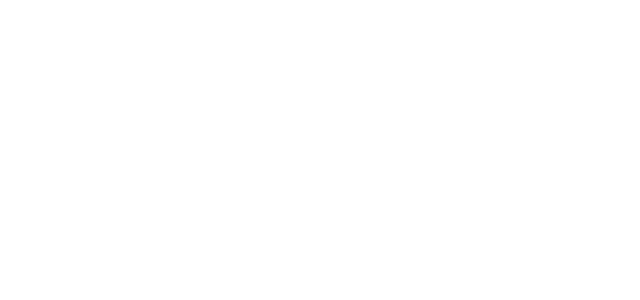
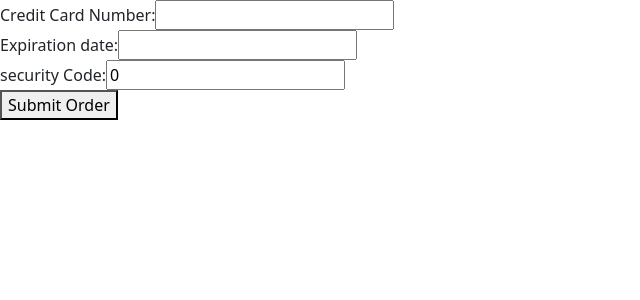
Before and after one commit to 240205-JavaAngularAWS/shoe-front, an Angular app in the folder payMore/: page /checkout in a window 1280 px wide. Before the commit this address led to /. Shown: the top 300 px of the page, without its empty margins (0-640 px from the left). Built offline with nearby package versions, Linux system fonts and the light colour scheme; no server answers.

Commit message:
updating my branch

```diff
--- a/payMore/src/app/app-routing.module.ts
+++ b/payMore/src/app/app-routing.module.ts
@@ -11,6 +11,7 @@ import { SellerCategoriesComponent } from './components/seller-categories/seller
 import { SellerPortalComponent } from './components/seller-portal/seller-portal.component';
 import { ViewProductsComponent } from './components/view-products/view-products.component';
 import { ProductPageComponent } from './components/product-page/product-page.component';
+import { CheckoutComponent } from './components/checkout-form/checkout-form.component';
 
 const routes: Routes = [
   { path: 'loginUser', component: UserLoginComponent },
@@ -23,6 +24,8 @@ const routes: Routes = [
   { path: '', pathMatch: 'full', redirectTo: 'userPortal' },
   { path: 'sellerPortal', component: SellerCategoriesComponent },
   { path: 'sellerPortals', component: SellerPortalComponent },
+  { path: 'checkout', component: CheckoutComponent }
+
 ];
 
 @NgModule({
--- a/payMore/src/app/app.module.ts
+++ b/payMore/src/app/app.module.ts
@@ -23,7 +23,7 @@ import { SellerProductComponent } from './components/seller-product/seller-produ
 import { SellerCategoriesComponent } from './components/seller-categories/seller-categories.component';
 import { SellerIconComponent } from './components/seller-icon/seller-icon.component';
 import { ProductPageComponent } from './components/product-page/product-page.component';
-import { CheckoutFormComponent } from './components/checkout-form/checkout-form.component';
+import { CheckoutComponent } from './components/checkout-form/checkout-form.component';
 import { HttpClientModule } from '@angular/common/http';
 import { CheckoutService } from './services/checkout.service';
 
@@ -51,7 +51,8 @@ import { CheckoutService } from './services/checkout.service';
     SellerIconComponent,
     ProductPageComponent,
     WriteReviewComponent,
-    CheckoutFormComponent
+    CheckoutComponent
+
 
   ],
   imports: [
--- a/payMore/src/app/components/checkout-form/checkout-form.component.css
+++ b/payMore/src/app/components/checkout-form/checkout-form.component.css
@@ -0,0 +1,8 @@
+#checkoutForms{
+    display: flex;
+    flex-direction: column;
+    align-items: center;
+    justify-content: center;
+    margin-top: 10vh;
+    font-family: Arial, sans-serif;
+}
--- a/payMore/src/app/components/checkout-form/checkout-form.component.html
+++ b/payMore/src/app/components/checkout-form/checkout-form.component.html
@@ -1,50 +1,34 @@
-<div class="checkout-form">
-    <h2>Checkout</h2>
 
-    <!-- Placed Orders -->
-    <div class="placed-orders">
-      <h3>Placed Orders</h3>
-      <ul>
-        <li *ngFor="let order of placedOrders">{{ order }}</li>
-      </ul>
-    </div>
+<div id=" checkoutForms">
 
-    <!-- Billing Information Form -->
-    <div class="billing-info">
-      <h3>Billing Information</h3>
-      <form (ngSubmit)="submitCheckout()">
+    <form (ngSubmit)="submitCheckoutForm()">
+        <!-- Credit Card Information -->
         <div>
-          <label for="fullName">Full Name:</label>
-          <input type="text" id="fullName" [(ngModel)]="billingInfo.fullName" name="fullName" required>
+          <label for="creditCardNumber">Credit Card Number:</label>
+          <input type="text" id="creditCardNumber" name="creditCardNumber" [(ngModel)]="creditCardNumber" required>
         </div>
         <div>
-          <label for="email">Email:</label>
-          <input type="email" id="email" [(ngModel)]="billingInfo.email" name="email" required>
-        </div>
-        <!-- Add more form fields for billing information as needed -->
-
-        <button type="submit">Submit Billing Information</button>
-      </form>
-    </div>
-
-    <!-- Credit Card Information Form -->
-    <div class="credit-card-info">
-      <h3>Credit Card Information</h3>
-      <form (ngSubmit)="submitCheckout()">
-        <div>
-          <label for="cardNumber">Credit Card Number:</label>
-          <input type="text" id="cardNumber" [(ngModel)]="creditCardInfo.cardNumber" name="cardNumber" required>
+            <label for="expirationDate">Expiration date:</label>
+            <input type="text" id="expirationDate" name="expirationDate" [(ngModel)]="expirationDate" required>
         </div>
         <div>
-          <label for="expiryDate">Expiry Date:</label>
-          <input type="text" id="expiryDate" [(ngModel)]="creditCardInfo.expiryDate" name="expiryDate" required>
+            <label for="securityCode">security Code:</label>
+            <input type="number" id="securityCode" name="securityCode" [(ngModel)]="securityCode" required>
         </div>
-        <!-- Add more form fields for credit card information as needed -->
 
-        <button type="submit">Submit Credit Card Information</button>
+
+
+        <!-- Order Information -->
+
+        <div *ngIf="orderDetails">
+            <h2>Order Details</h2>
+            <p>Order ID: {{ orderDetails.id }}</p>
+            <p>Total Amount: {{ orderDetails.totalAmount }}</p>
+            <!-- Display other order details as needed -->
+          </div>
+
+        <!-- Submit Button -->
+        <button type="submit">Submit Order</button>
       </form>
-    </div>
 
-    <!-- Submit Button -->
-    <button (click)="submitCheckout()">Submit Checkout</button>
-  </div>
+</div>
--- a/payMore/src/app/components/checkout-form/checkout-form.component.ts
+++ b/payMore/src/app/components/checkout-form/checkout-form.component.ts
@@ -1,35 +1,52 @@
-import { Component } from '@angular/core';
+// checkout.component.ts
+import { Component, OnInit } from '@angular/core';
 import { CheckoutService } from '../../services/checkout.service';
 
 @Component({
-  selector: 'app-checkout-form',
+  selector: 'app-checkout',
   templateUrl: './checkout-form.component.html',
-  styleUrl: './checkout-form.component.css'
+  styleUrls: ['./checkout-form.component.css']
 })
-export class CheckoutFormComponent {
+export class CheckoutComponent implements OnInit{
+  creditCardNumber: string = '';
+  expirationDate: string = ' ';
+  securityCode: number = 0;
+  orderDetails: any;
+  userId!: number;
 
- placedOrders: string[] = ['Order 1', 'Order 2'];
-  billingInfo: any = {};
-  creditCardInfo: any = {};
+  constructor(private checkoutService: CheckoutService) {}
 
-  constructor(private checkoutService: CheckoutService) { }
-
-  submitCheckout(): void {
+  submitCheckoutForm() {
     const checkoutData = {
-      billingInfo: this.billingInfo,
-      creditCardInfo: this.creditCardInfo
+      creditCardNumber: this.creditCardNumber,
+      expirationDate: this.expirationDate,
+      securityCode: this.securityCode,
+      // You can include other credit card fields here
     };
 
-    this.checkoutService.submitCheckout(checkoutData).subscribe(
+    // Call the service method to submit the checkout data
+    this.checkoutService.submitCheckout(checkoutData)
+      .subscribe(
+        (response) => {
+          console.log('Order submitted successfully:', response);
+
+        },
+        (error) => {
+          console.error('Error submitting order:', error);
+          // Handle error response
+        }
+      );
+  }
+
+  ngOnInit() {
+    // Fetching order details from the backend when the component initializes
+    this.checkoutService.getOrderDetails(this.userId).subscribe(
       (response) => {
-        console.log('Checkout submitted successfully:', response);
-        // You might want to reset form fields or show a success message here
+        this.orderDetails = response;
       },
       (error) => {
-        console.error('Error submitting checkout:', error);
-        // You might want to display an error message to the user
+        console.error('Error fetching order details:', error);
       }
     );
   }
-
 }
--- a/payMore/src/app/services/checkout.service.ts
+++ b/payMore/src/app/services/checkout.service.ts
@@ -1,3 +1,4 @@
+// checkout.service.ts
 import { Injectable } from '@angular/core';
 import { HttpClient } from '@angular/common/http';
 import { Observable } from 'rxjs';
@@ -7,14 +8,14 @@ import { Observable } from 'rxjs';
 })
 export class CheckoutService {
 
-  constructor(private http: HttpClient) { }
+  constructor(private http: HttpClient) {}
 
   submitCheckout(checkoutData: any): Observable<any> {
-    // Adjust the URL to your backend endpoint for submitting checkout information
-    const checkoutUrl = ' ';
-
-    return this.http.post<any>(checkoutUrl, checkoutData);
+    // Adjust the URL as per your backend endpoint for submitting the checkout data
+    return this.http.post<any>('http://localhost:8080/orders/submit', checkoutData);
   }
 
-
+  getOrderDetails(userId: number): Observable<any> {
+    return this.http.get<any>(`http://localhost:8080/orders/${userId}`);
+  }
 }
```
Also changed, not shown: 2 other files (tests, documents, lock files or other folders).
